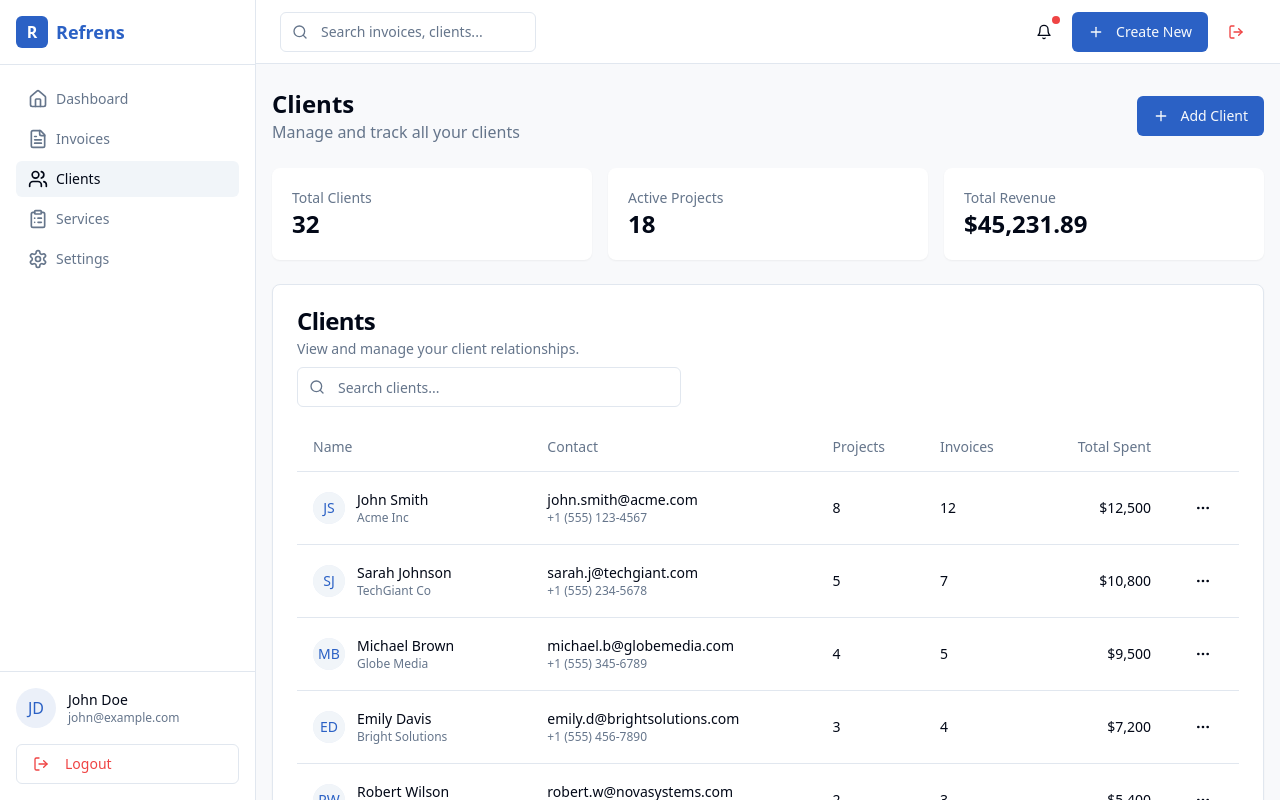
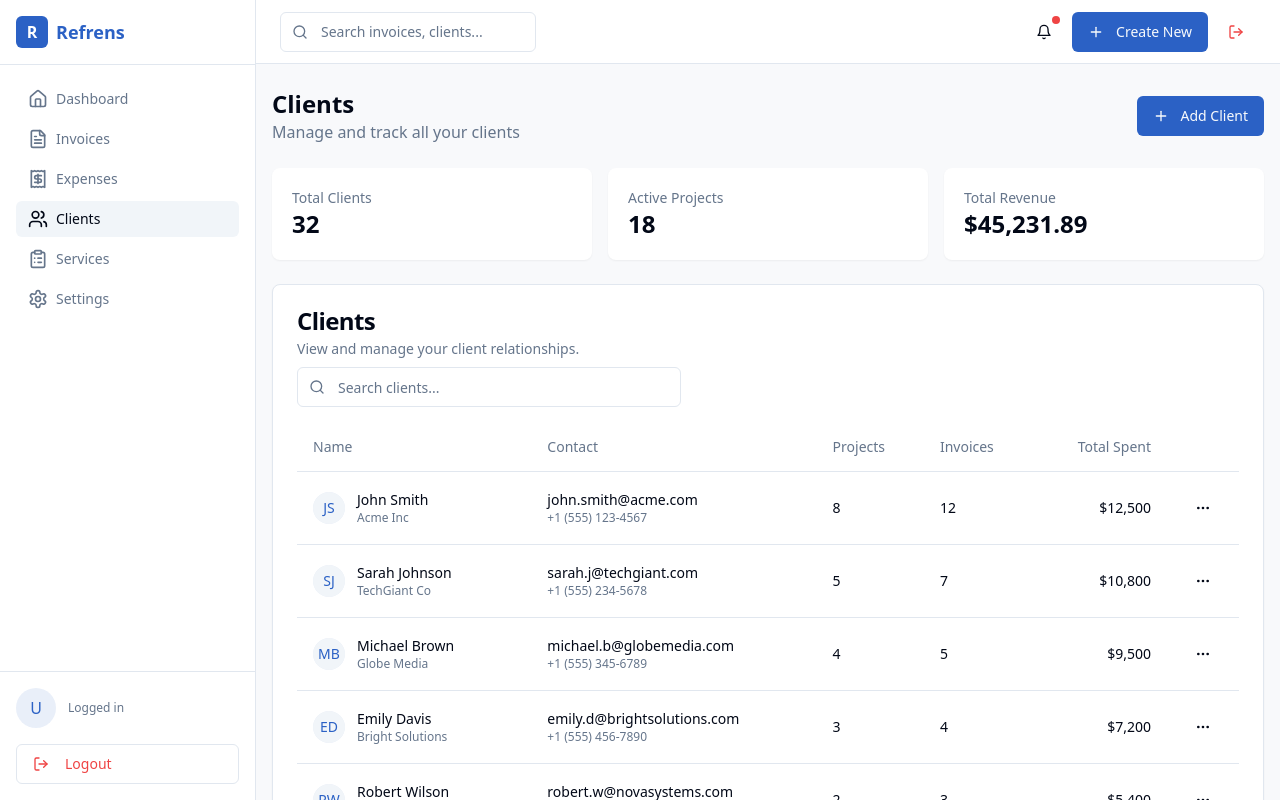
Before and after one commit to Alakh11/BizzTrack111, a React (Vite) app: page /clients in a window 1280 px wide. Shown: the top 800 px of the page. Built offline with nearby package versions, Linux system fonts and the light colour scheme.

Commit message:
feat: Implement sidebar updates
- Add user details and logout functionality to the sidebar.
- Implement an invoices dropdown with options for viewing and creating invoices.
- Add an "Expenses" option to the sidebar.

```diff
--- a/src/App.tsx
+++ b/src/App.tsx
@@ -1,4 +1,3 @@
-
 import { Toaster } from "@/components/ui/toaster";
 import { Toaster as Sonner } from "@/components/ui/sonner";
 import { TooltipProvider } from "@/components/ui/tooltip";
@@ -13,6 +12,7 @@ import Services from "./pages/Services";
 import Settings from "./pages/Settings";
 import NotFound from "./pages/NotFound";
 import Auth from "./pages/Auth";
+import Expenses from "./pages/Expenses";
 
 const queryClient = new QueryClient();
 
@@ -29,6 +29,7 @@ const App = () => (
             <Route path="/" element={<Dashboard />} />
             <Route path="/invoices" element={<Invoices />} />
             <Route path="/invoices/new" element={<InvoiceGeneration />} />
+            <Route path="/expenses" element={<Expenses />} />
             <Route path="/clients" element={<Clients />} />
             <Route path="/services" element={<Services />} />
             <Route path="/settings" element={<Settings />} />
--- a/src/components/layout/Sidebar.tsx
+++ b/src/components/layout/Sidebar.tsx
@@ -1,6 +1,6 @@
 
 import { useState } from "react";
-import { Link, useLocation } from "react-router-dom";
+import { Link, useLocation, useNavigate } from "react-router-dom";
 import { cn } from "@/lib/utils";
 import {
   Home,
@@ -11,11 +11,23 @@ import {
   LogOut,
   Menu,
   X,
+  Plus,
+  Receipt,
 } from "lucide-react";
 import { Button } from "@/components/ui/button";
+import { useAuth } from "@/hooks/useAuth";
+import {
+  DropdownMenu,
+  DropdownMenuContent,
+  DropdownMenuItem,
+  DropdownMenuSeparator,
+  DropdownMenuTrigger,
+} from "@/components/ui/dropdown-menu";
 
 const Sidebar = () => {
   const location = useLocation();
+  const { user, signOut } = useAuth();
+  const navigate = useNavigate();
   const [isMobileMenuOpen, setIsMobileMenuOpen] = useState(false);
 
   const navItems = [
@@ -27,7 +39,22 @@ const Sidebar = () => {
     {
       name: "Invoices",
       icon: <FileText className="h-5 w-5" />,
-      href: "/invoices",
+      isDropdown: true,
+      items: [
+        {
+          name: "All Invoices",
+          href: "/invoices",
+        },
+        {
+          name: "Create Invoice",
+          href: "/invoices/new",
+        },
+      ],
+    },
+    {
+      name: "Expenses",
+      icon: <Receipt className="h-5 w-5" />,
+      href: "/expenses",
     },
     {
       name: "Clients",
@@ -48,6 +75,57 @@ const Sidebar = () => {
 
   const toggleMobileMenu = () => {
     setIsMobileMenuOpen(!isMobileMenuOpen);
+  };
+
+  const handleSignOut = async () => {
+    await signOut();
+    navigate('/login');
+  };
+
+  const renderNavItem = (item: any) => {
+    if (item.isDropdown) {
+      return (
+        <DropdownMenu>
+          <DropdownMenuTrigger asChild>
+            <button className={cn(
+              "nav-link w-full",
+              location.pathname.startsWith(item.items[0].href) && "nav-link-active"
+            )}>
+              {item.icon}
+              <span>{item.name}</span>
+            </button>
+          </DropdownMenuTrigger>
+          <DropdownMenuContent align="start" className="w-48">
+            {item.items.map((subItem: any) => (
+              <DropdownMenuItem key={subItem.href} asChild>
+                <Link
+                  to={subItem.href}
+                  onClick={() => setIsMobileMenuOpen(false)}
+                  className="w-full"
+                >
+                  {subItem.name === "Create Invoice" && <Plus className="mr-2 h-4 w-4" />}
+                  {subItem.name}
+                </Link>
+              </DropdownMenuItem>
+            ))}
+          </DropdownMenuContent>
+        </DropdownMenu>
+      );
+    }
+
+    return (
+      <Link
+        to={item.href}
+        className={cn(
+          "nav-link",
+          location.pathname === item.href && "nav-link-active"
+        )}
+        onClick={() => setIsMobileMenuOpen(false)}
+      >
+        {item.icon}
+        <span>{item.name}</span>
+      </Link>
+    );
   };
 
   return (
@@ -89,35 +167,29 @@ const Sidebar = () => {
           {/* Navigation */}
           <nav className="flex-1 overflow-y-auto p-4 space-y-1">
             {navItems.map((item) => (
-              <Link
-                key={item.name}
-                to={item.href}
-                className={cn(
-                  "nav-link",
-                  location.pathname === item.href && "nav-link-active"
-                )}
-                onClick={() => setIsMobileMenuOpen(false)}
-              >
-                {item.icon}
-                <span>{item.name}</span>
-              </Link>
+              <div key={item.name} className="group/menu-item relative">
+                {renderNavItem(item)}
+              </div>
             ))}
           </nav>
 
           {/* User Profile & Logout */}
           <div className="border-t border-border p-4">
             <div className="flex items-center space-x-3 mb-4">
-              <div className="h-10 w-10 rounded-full bg-refrens-light-blue flex items-center justify-center">
-                <span className="font-medium text-primary">JD</span>
+              <div className="h-10 w-10 rounded-full bg-primary/10 flex items-center justify-center">
+                <span className="font-medium text-primary">
+                  {user?.email?.[0].toUpperCase() || 'U'}
+                </span>
               </div>
               <div>
-                <p className="font-medium text-sm">John Doe</p>
-                <p className="text-xs text-muted-foreground">john@example.com</p>
+                <p className="font-medium text-sm">{user?.email}</p>
+                <p className="text-xs text-muted-foreground">Logged in</p>
               </div>
             </div>
             <Button
               variant="outline"
               className="w-full justify-start text-red-500 hover:text-red-600 hover:bg-red-50"
+              onClick={handleSignOut}
             >
               <LogOut className="h-4 w-4 mr-2" />
               Logout
--- /dev/null
+++ b/src/pages/Expenses.tsx
@@ -0,0 +1,13 @@
+
+export default function Expenses() {
+  return (
+    <div className="space-y-6">
+      <div className="flex items-center justify-between">
+        <h1 className="text-3xl font-bold tracking-tight">Expenses</h1>
+      </div>
+      <div className="flex items-center justify-center h-[400px] text-muted-foreground">
+        Expenses feature coming soon...
+      </div>
+    </div>
+  );
+}
```
